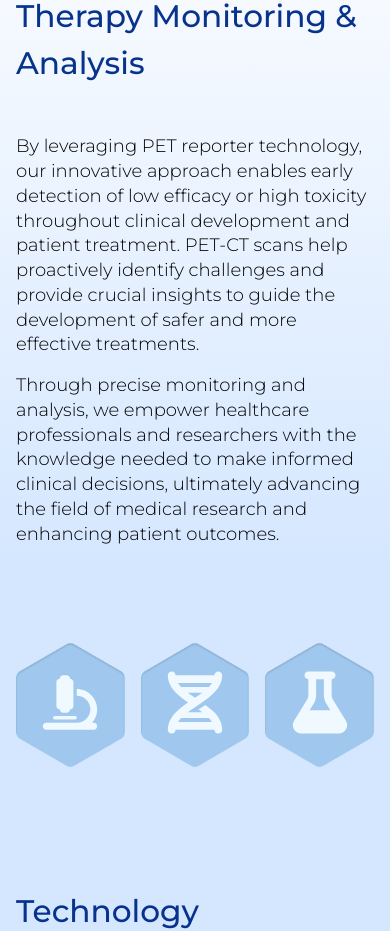
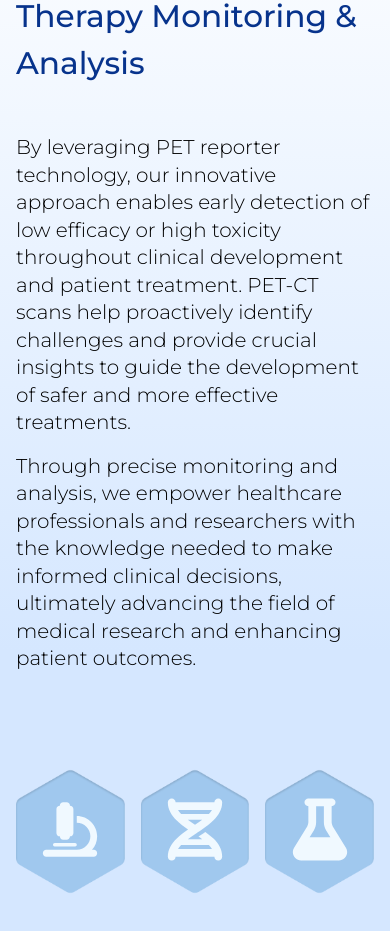
Before and after one commit to goldeei/neo-cell-site, a Next.js app: page / in a window 390 px wide. Shown: the part 1060-1991 px from the top of the page. Built offline with nearby package versions, Linux system fonts and the light colour scheme; what tailwindcss-filters would draw is missing.

Commit message:
Increase text size

```diff
--- a/src/app/about/page.tsx
+++ b/src/app/about/page.tsx
@@ -1,4 +1,4 @@
-import { H1, H2 } from "@/components/Header";
+import { H2 } from "@/components/Header";
 import { HexagonInfo } from "@/components/HexagonInfo";
 import { Section } from "@/components/section";
 import {
@@ -16,7 +16,7 @@ const About = () => {
 					<H2 className="max-w-[600px] font-medium">
 						Revolutionizing Cell Therapy Monitoring & Analysis
 					</H2>
-					<div className="text-lg sm:text-xl lg:text-2xl xl:text-2xl 2xl:text-3xl flex flex-col gap-4 font-light leading-snug">
+					<div className="text-xl lg:text-2xl xl:text-2xl 2xl:text-3xl flex flex-col gap-4 font-light leading-snug">
 						<div>
 							By leveraging PET reporter technology, our innovative approach
 							enables early detection of low efficacy or high toxicity
```
